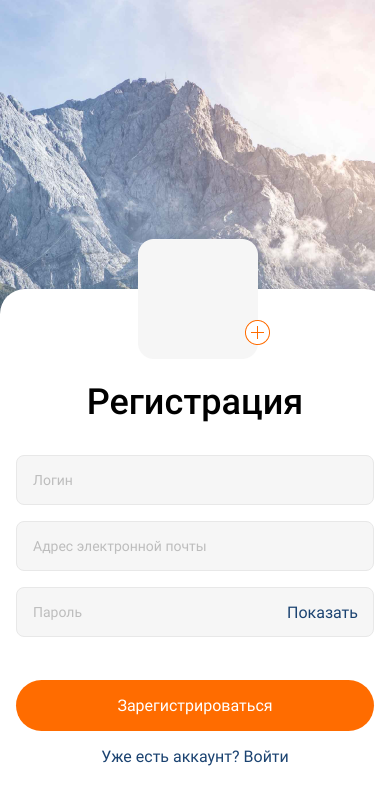
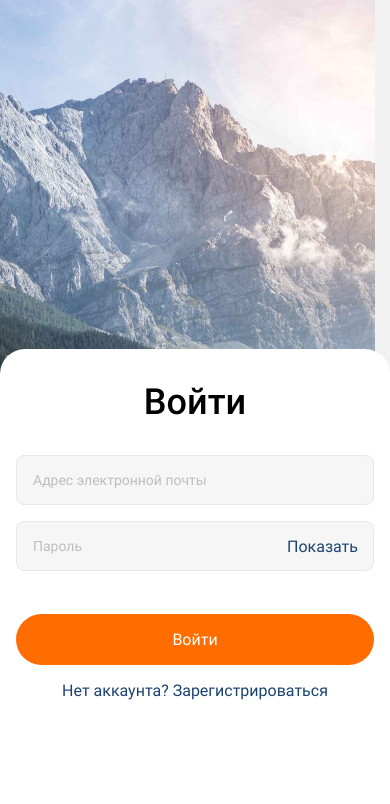
Before and after one commit to Vokoloven/goit-reactNative-hw-06, a React Native app: screen /Login in a window 390 px wide. Shown: the top 804 px of the page. Built offline with nearby package versions, Linux system fonts and the light colour scheme.

Commit message:
in Progress

```diff
--- a/App.js
+++ b/App.js
@@ -1,17 +1,23 @@
-import { RegistrationScreen } from './Screens/RegistrationScreen'
 import { StatusBar } from 'expo-status-bar'
-import { LoginScreen } from './Screens/LoginScreen'
+import { RegistrationScreen } from './Screens/Auth/RegistrationScreen'
+import { LoginScreen } from './Screens/Auth/LoginScreen'
+import { Home } from './Screens/Home/Home'
 import { useCallback } from 'react'
+import { NavigationContainer } from '@react-navigation/native'
+import { createNativeStackNavigator } from '@react-navigation/native-stack'
 
 import { useFonts } from 'expo-font'
 import * as SplashScreen from 'expo-splash-screen'
+
 SplashScreen.preventAutoHideAsync()
+const Stack = createNativeStackNavigator()
 
 export default function App() {
     const [fontsLoaded] = useFonts({
         'Roboto-Medium': require('./assets/fonts/Roboto-Medium.ttf'),
         'Roboto-Regular': require('./assets/fonts/Roboto-Regular.ttf'),
     })
+
     const onLayoutRootView = useCallback(async () => {
         if (fontsLoaded) {
             await SplashScreen.hideAsync()
@@ -23,10 +29,34 @@ export default function App() {
     }
 
     return (
-        <>
-            <RegistrationScreen onLayoutRootView={onLayoutRootView} />
-            {/* <LoginScreen onLayoutRootView={onLayoutRootView} /> */}
-            <StatusBar style="auto" />
-        </>
+        <NavigationContainer>
+            <Stack.Navigator
+                screenOptions={{
+                    headerShown: false,
+                }}
+            >
+                <Stack.Screen name="Registration">
+                    {(props) => (
+                        <RegistrationScreen
+                            {...props}
+                            onLayoutRootView={onLayoutRootView}
+                        />
+                    )}
+                </Stack.Screen>
+                <Stack.Screen name="Login">
+                    {(props) => (
+                        <LoginScreen
+                            {...props}
+                            onLayoutRootView={onLayoutRootView}
+                        />
+                    )}
+                </Stack.Screen>
+                <Stack.Screen name="toHome">
+                    {(props) => (
+                        <Home {...props} onLayoutRootView={onLayoutRootView} />
+                    )}
+                </Stack.Screen>
+            </Stack.Navigator>
+        </NavigationContainer>
     )
 }
--- a/Screens/LoginScreen.jsx
+++ b/Screens/Auth/LoginScreen.jsx
@@ -12,16 +12,16 @@ import {
     Keyboard,
 } from 'react-native'
 
-const image = require('../assets/image/background.png')
-const avatar = require('../assets/image/avatarInput.png')
-const avatarPhoto = require('../assets/image/avatarPhoto.png')
+const image = require('../../assets/image/background.png')
+const avatar = require('../../assets/image/avatarInput.png')
+const avatarPhoto = require('../../assets/image/avatarPhoto.png')
 
 const initialState = {
     email: '',
     password: '',
 }
 
-export const LoginScreen = ({ onLayoutRootView }) => {
+export const LoginScreen = ({ onLayoutRootView, navigation }) => {
     const [isShowKeyboard, setIsShowKeyboard] = useState(false)
     const [borderChangeColor, setBorderChangeColor] = useState('')
     const [state, setState] = useState(initialState)
@@ -53,7 +53,10 @@ export const LoginScreen = ({ onLayoutRootView }) => {
                     >
                         <Text style={styles.btnText}>Войти</Text>
                     </TouchableOpacity>
-                    <TouchableOpacity activeOpacity={0.5}>
+                    <TouchableOpacity
+                        activeOpacity={0.5}
+                        onPress={() => navigation.navigate('Registration')}
+                    >
                         <Text style={styles.linkText}>
                             Нет аккаунта? Зарегистрироваться
                         </Text>
--- a/Screens/RegistrationScreen.jsx
+++ b/Screens/Auth/RegistrationScreen.jsx
@@ -12,9 +12,9 @@ import {
     Keyboard,
 } from 'react-native'
 
-const image = require('../assets/image/background.png')
-const avatar = require('../assets/image/avatarInput.png')
-const avatarPhoto = require('../assets/image/avatarPhoto.png')
+const image = require('../../assets/image/background.png')
+const avatar = require('../../assets/image/avatarInput.png')
+const avatarPhoto = require('../../assets/image/avatarPhoto.png')
 
 const initialState = {
     login: '',
@@ -22,9 +22,7 @@ const initialState = {
     password: '',
 }
 
-console.log(initialState)
-
-export const RegistrationScreen = ({ onLayoutRootView }) => {
+export const RegistrationScreen = ({ onLayoutRootView, navigation }) => {
     const [isShowKeyboard, setIsShowKeyboard] = useState(false)
     const [borderChangeColor, setBorderChangeColor] = useState('')
     const [state, setState] = useState(initialState)
@@ -52,11 +50,17 @@ export const RegistrationScreen = ({ onLayoutRootView }) => {
                         activeOpacity={0.5}
                         onPress={() => {
                             setState(initialState)
+                            navigation.navigate('toHome')
                         }}
                     >
                         <Text style={styles.btnText}>Зарегистрироваться</Text>
                     </TouchableOpacity>
-                    <TouchableOpacity activeOpacity={0.5}>
+                    <TouchableOpacity
+                        activeOpacity={0.5}
+                        onPress={() => {
+                            navigation.navigate('Login')
+                        }}
+                    >
                         <Text style={styles.linkText}>
                             Уже есть аккаунт? Войти
                         </Text>
--- /dev/null
+++ b/Screens/Comments/CommentsScreen.jsx
@@ -0,0 +1,3 @@
+export const PostsScreen = () => {
+    return null
+}
--- /dev/null
+++ b/Screens/Home/Home.jsx
@@ -0,0 +1,13 @@
+import { PostsScreen } from '../Posts/PostsScreen'
+
+import { StyleSheet } from 'react-native'
+
+export const Home = () => {
+    return <PostsScreen />
+}
+
+const styles = StyleSheet.create({
+    container: {
+        flex: 1,
+    },
+})
--- /dev/null
+++ b/Screens/Map/MapScreen.jsx
@@ -0,0 +1,3 @@
+export const MapScreen = () => {
+    return null
+}
--- /dev/null
+++ b/Screens/Posts/CreatePostsScreen.jsx
@@ -0,0 +1,3 @@
+export const CreatePostsScreen = () => {
+    return null
+}
--- /dev/null
+++ b/Screens/Posts/PostsScreen.jsx
@@ -0,0 +1,19 @@
+import { View, Text, StyleSheet } from 'react-native'
+
+export const PostsScreen = () => {
+    return (
+        <View style={styles.container}>
+            <Text style={styles.text}>That is awesome App</Text>
+        </View>
+    )
+}
+
+const styles = StyleSheet.create({
+    container: {
+        flex: 1,
+        justifyContent: 'center',
+    },
+    text: {
+        fontSize: 30,
+    },
+})
--- /dev/null
+++ b/Screens/Profile/ProfileScreen.jsx
@@ -0,0 +1,3 @@
+export const ProfileScreen = () => {
+    return null
+}
--- a/package.json
+++ b/package.json
@@ -9,12 +9,16 @@
     "web": "expo start --web"
   },
   "dependencies": {
+    "@react-navigation/native": "^6.1.3",
+    "@react-navigation/native-stack": "^6.9.9",
     "expo": "~47.0.12",
     "expo-font": "~11.0.1",
     "expo-splash-screen": "^0.17.5",
     "expo-status-bar": "~1.4.2",
     "react": "18.1.0",
-        "react-native": "0.70.5"
+    "react-native": "0.70.5",
+    "react-native-safe-area-context": "4.4.1",
+    "react-native-screens": "~3.18.0"
   },
   "devDependencies": {
     "@babel/core": "^7.12.9"
```
Also changed, not shown: 1 other file (tests, documents, lock files or other folders). Lines whose indentation alone changed are shown as unchanged.
